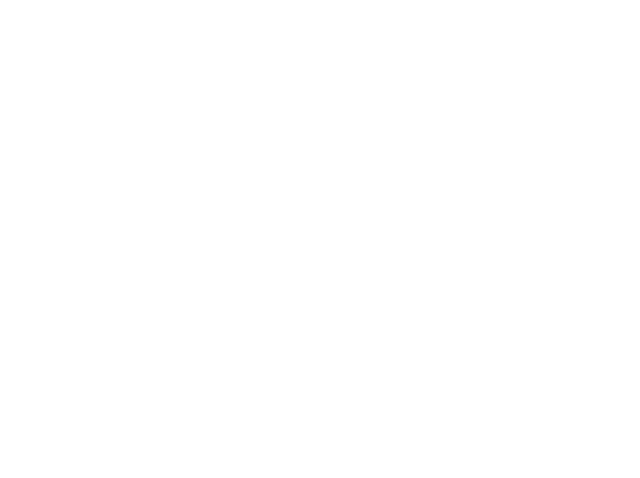
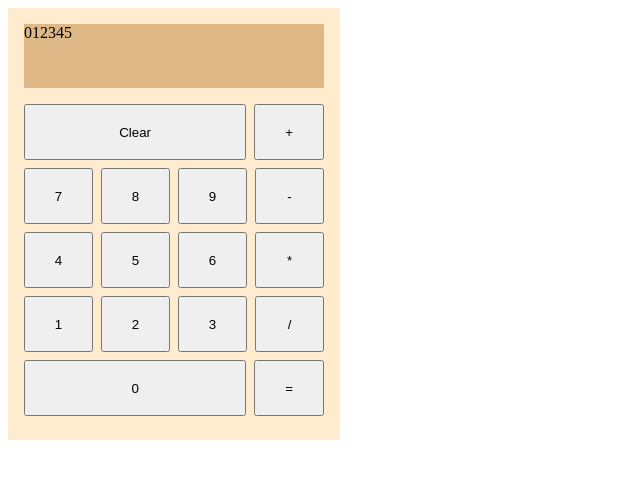
Before and after one commit to NerwenElensar/calculator, a plain HTML site: page index.html in a window 1280 px wide. Shown: the whole page, without its empty margins (0-640 px from the left). Drawn offline with Linux system fonts and the light colour scheme.

Commit message:
create calculator ui with html and css

```diff
--- a/index.html
+++ b/index.html
@@ -7,5 +7,27 @@
     <link rel="stylesheet" href="style.css" />
     <script src="main.js" defer></script>
   </head>
-  <body></body>
+  <body>
+    <div class="calculator">
+      <div class="display">012345</div>
+      <div class="button-wrapper">
+        <button class="clear grow-triple">Clear</button>
+        <button class="operator">+</button>
+        <button class="number">7</button>
+        <button class="number">8</button>
+        <button class="number">9</button>
+        <button class="operator">-</button>
+        <button class="number">4</button>
+        <button class="number">5</button>
+        <button class="number">6</button>
+        <button class="operator">*</button>
+        <button class="number">1</button>
+        <button class="number">2</button>
+        <button class="number">3</button>
+        <button class="operator">/</button>
+        <button class="zero grow-triple">0</button>
+        <button class="equal">=</button>
+      </div>
+    </div>
+  </body>
 </html>
--- a/style.css
+++ b/style.css
@@ -0,0 +1,27 @@
+.calculator {
+	background-color: blanchedalmond;
+	height: 400px;
+	width: 300px;
+	padding: 16px;
+}
+
+.display {
+	background-color: burlywood;
+	height: 64px;
+	margin-bottom: 16px;
+}
+
+.button-wrapper {
+	display: flex;
+	flex-wrap: wrap;
+	gap: 8px;
+	height: 312px;
+}
+
+.number, .equal, .operator {
+	flex: 1 1 56px;
+}
+
+.grow-triple {
+	flex: 3 0 181px;
+}
```
